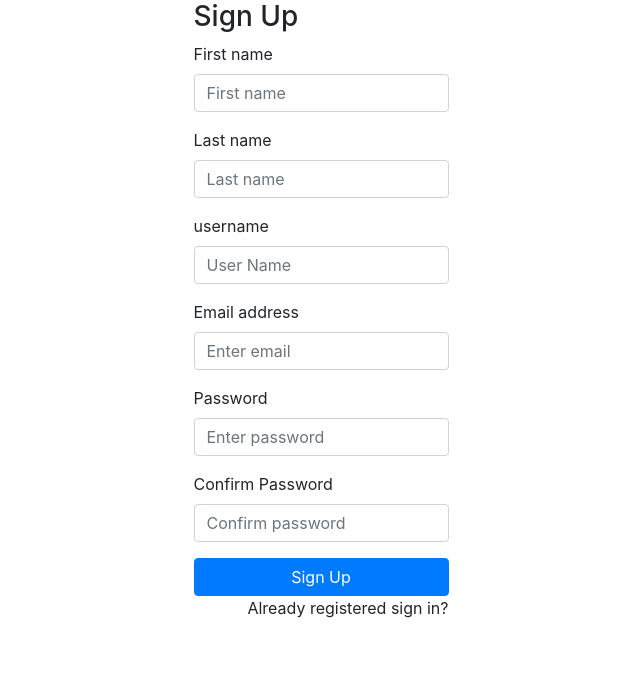
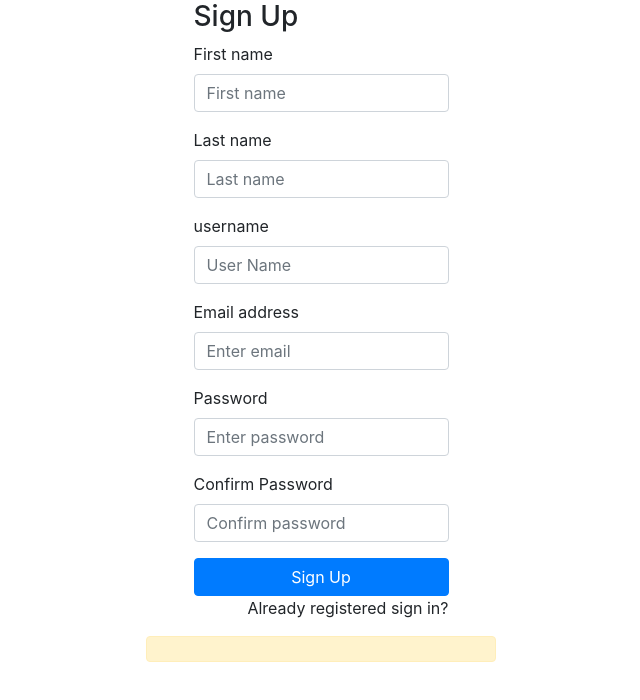
Before and after one commit to GreatDeveloper66/chat-room-app, a React (Create React App) app in the folder client/: page /register in a window 1280 px wide. Shown: the top 700 px of the page, without its empty margins (319-959 px from the left). Built offline with nearby package versions, Linux system fonts and the light colour scheme; no server answers.

Commit message:
make alert text variant warning

```diff
--- a/client/src/Components/Register.js
+++ b/client/src/Components/Register.js
@@ -111,7 +111,7 @@ export default function Register(props){
               <Col>
               </Col>
               <Col d-flex="justify-content-center">
-                <Alert>
+                <Alert variant='warning'>
                   {passwordMessage}
                 </Alert>
               </Col>
```
